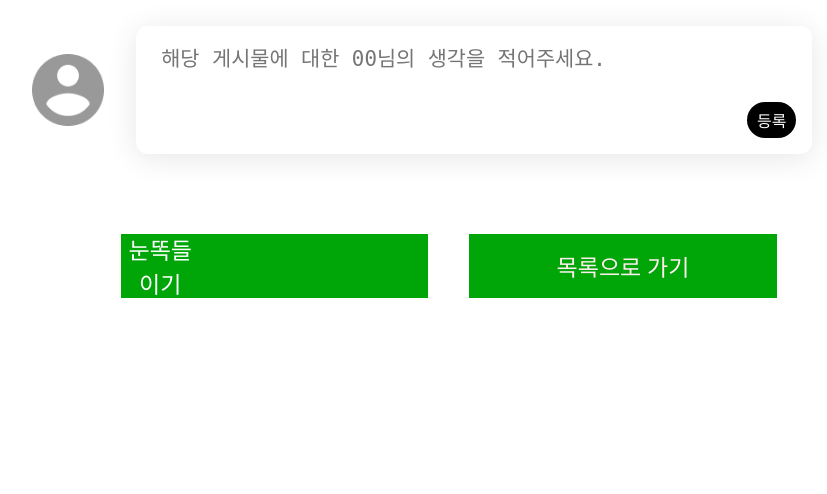
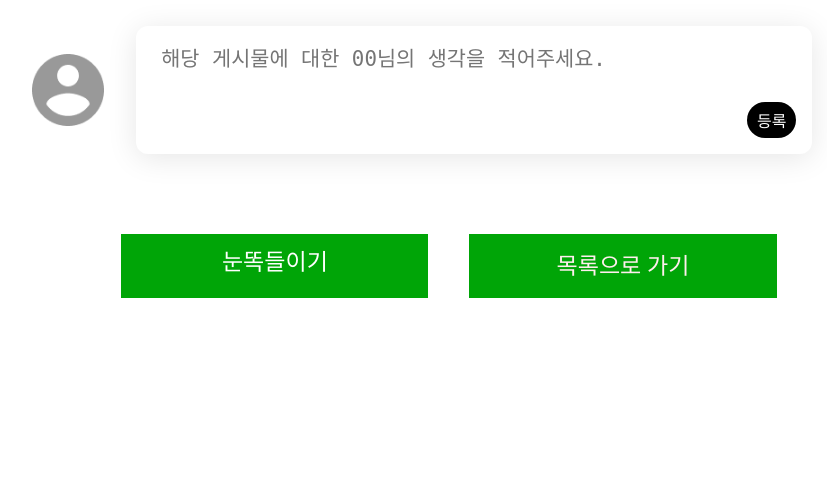
Before and after one commit to EyesDok/EyesDokBE, a Django app: template templates/InformPage/Inform.html in a window 1280 px wide. Shown: the part 1202-1696 px from the top of the page, without its empty margins (200-1027 px from the left). Run offline with Django 4.2, Linux system fonts and the light colour scheme; the template is opened without the code that fills it, so the values that code supplies are empty; some libraries are stand-ins or nearby versions; some web fonts are replaced.

Commit message:
배너 사진 크기 , 눈똑들이기 버튼 글자크기 정렬

```diff
--- a/static/css/Inform.css
+++ b/static/css/Inform.css
@@ -538,7 +538,6 @@ height: 72px;
     border: none;
     text-align: center;
     cursor: pointer;
-    display: flex;
     justify-content: center;
     align-items: center;
     color: #FEE;
@@ -546,7 +545,24 @@ font-family: SUIT;
 font-size: 1.8vw;
 font-style: normal;
 font-weight: 500;
-line-height: normal;
+line-height: 2;
+}
+
+.custom-button2 {
+  width:24vw;
+  height: 8vh;
+  background: #00A507;
+  border: none;
+  text-align: center;
+  cursor: pointer;
+  justify-content: center;
+  align-items: center;
+  color: #FEE;
+font-family: SUIT;
+font-size: 1.8vw;
+font-style: normal;
+font-weight: 500;
+line-height: 2.5;
 }
 
 
--- a/templates/InformPage/Inform.html
+++ b/templates/InformPage/Inform.html
@@ -129,9 +129,9 @@
 
                 <div id="buttons-container">
 
-                    <a href="{% url 'noonddockApp:noonddock' %}" class="custom-button1" id="button1">
+                    <a href="{% url 'noonddockApp:noonddock' %}" class="custom-button2" id="button1">
                         눈똑들이기
-                        <button class="custom-button1"></button>
+                        <button class="custom-button2"></button>
                     </a>
                     <button class="custom-button1" id="button2" onclick="goBack()">목록으로 가기</button>
                         <script>
```
Also changed, not shown: static/css/main.css (+14 -0 lines).
